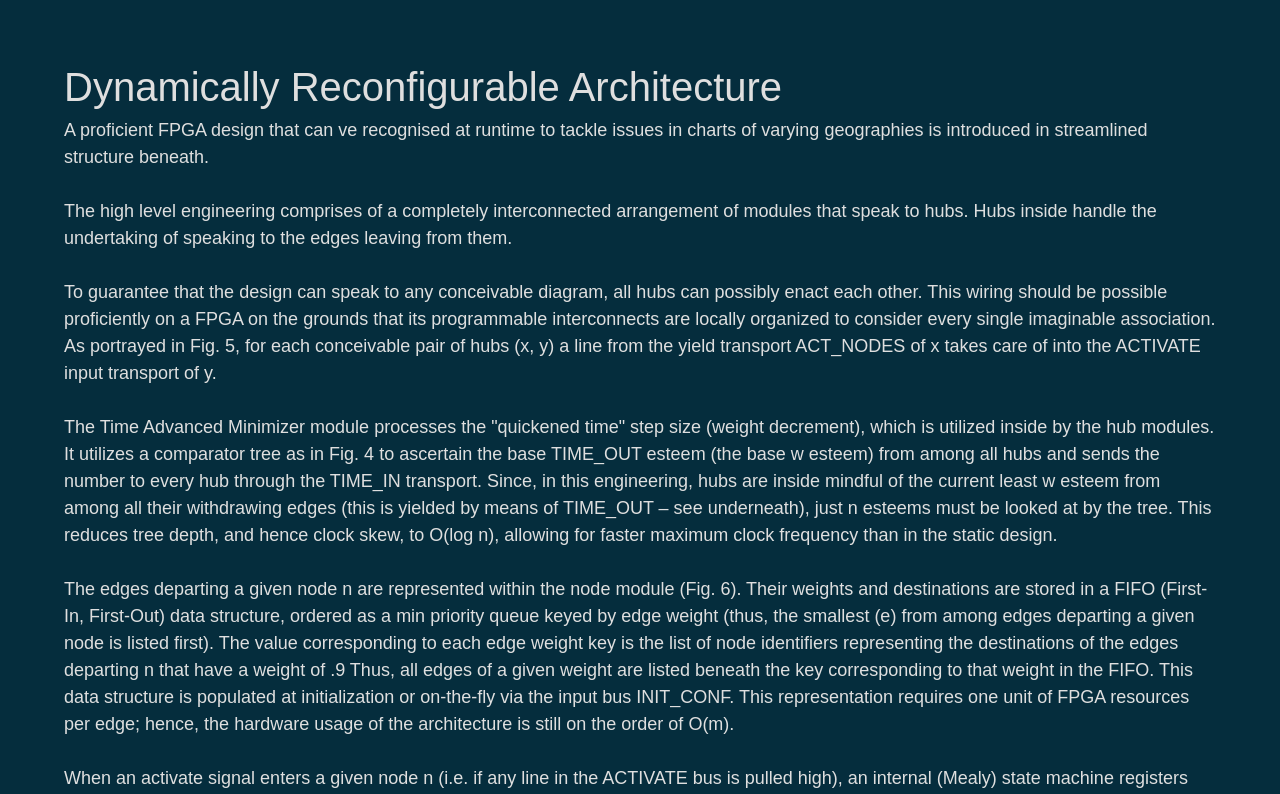
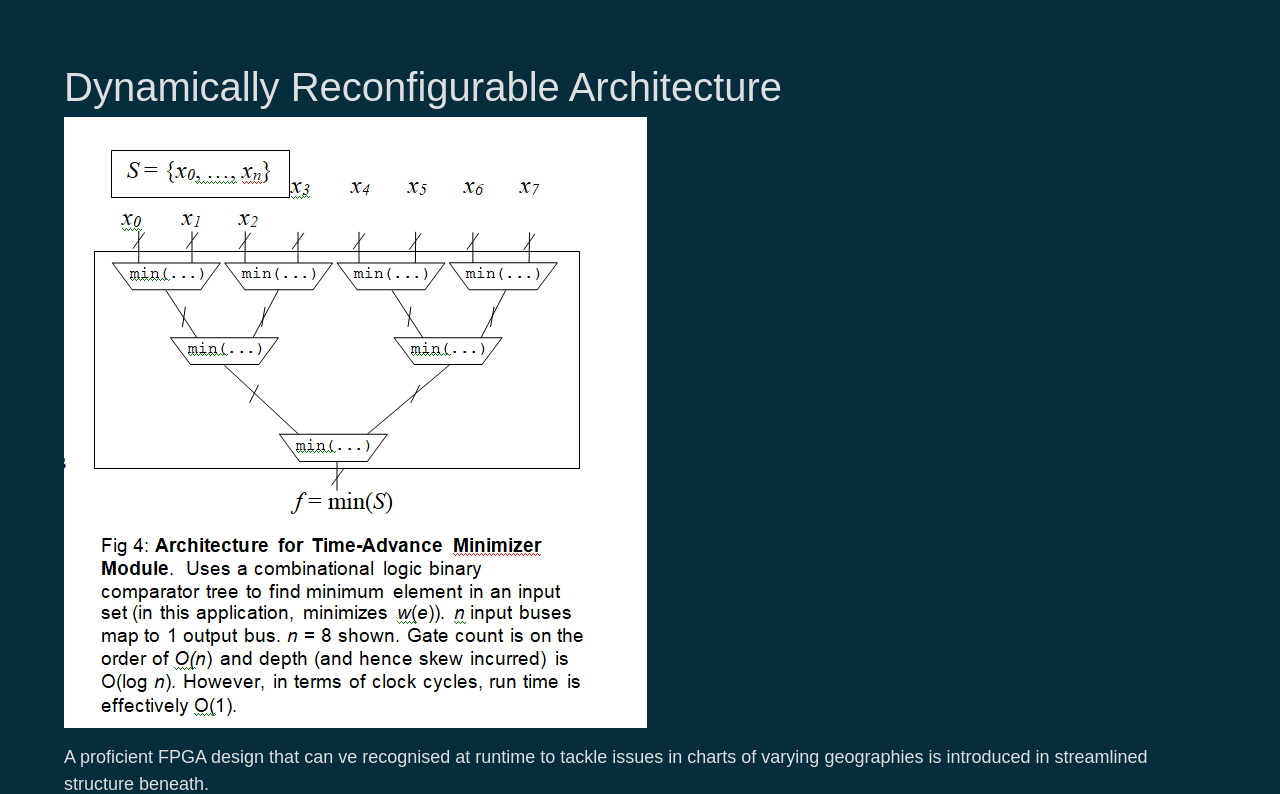
Before and after one commit to trancker/article, a plain HTML site: page article3.html in a window 1280 px wide. Shown: the part 7606-8400 px from the top of the page. Drawn offline with nearby package versions, Linux system fonts and the light colour scheme.

Commit message:
Update article3.html
Updated new image in html file

```diff
--- a/article3.html
+++ b/article3.html
@@ -1,7 +1,7 @@
 <!DOCTYPE html>
 <html>
 <head>
-	<title>Shortest Path Algorithm that improve FPGA use</title>
+	<title>Portfolio</title>
 	<!-- css files -->
 	<link rel="stylesheet" href="https://maxcdn.bootstrapcdn.com/font-awesome/4.6.3/css/font-awesome.min.css">
 	<link rel="stylesheet" type="text/css" href="https://cdnjs.cloudflare.com/ajax/libs/bulma/0.3.1/css/bulma.min.css">
@@ -305,6 +305,7 @@ required to represent the problem and solution<br><br>
 		completed to its destination node.</p><br>
 
 	<h2>Dynamically Reconfigurable Architecture</h2>
+	<img src="assets/img/algo6.png" alt="Image">
 	<p class="intro">A proficient FPGA design that can ve recognised at runtime to tackle issues in charts of varying geographies
 		is introduced in streamlined structure beneath.<br><br>
 		The high level engineering comprises
@@ -395,7 +396,8 @@ required to represent the problem and solution<br><br>
 				clock cycles. As n expanded, run time for the engendering postpone calculation expanded
 				roughly directly, as anticipated, though Dijkstra's calculation expanded at a pace of around O(m
 				+ n log n), likewise as predicted. Thus, the more nodes present in the graph, the greater the advantage of the
-				propagation delay algorithm over Dijkstra’s <br><br></p><br>
+				propagation delay algorithm over Dijkstra’s <br><br></p>
+				<img src="assets/img/algo7.png" alt="Image"><br>
 
 				<h2>Discussion</h2>
 				<p class="intro">This task exhibited the hypothetical suitability and down to earth utility of the new equal
@@ -454,10 +456,6 @@ universe.<br><br>
 				</p>
 
 
-
-
-
-
 			</div>
         </section>
 
```
